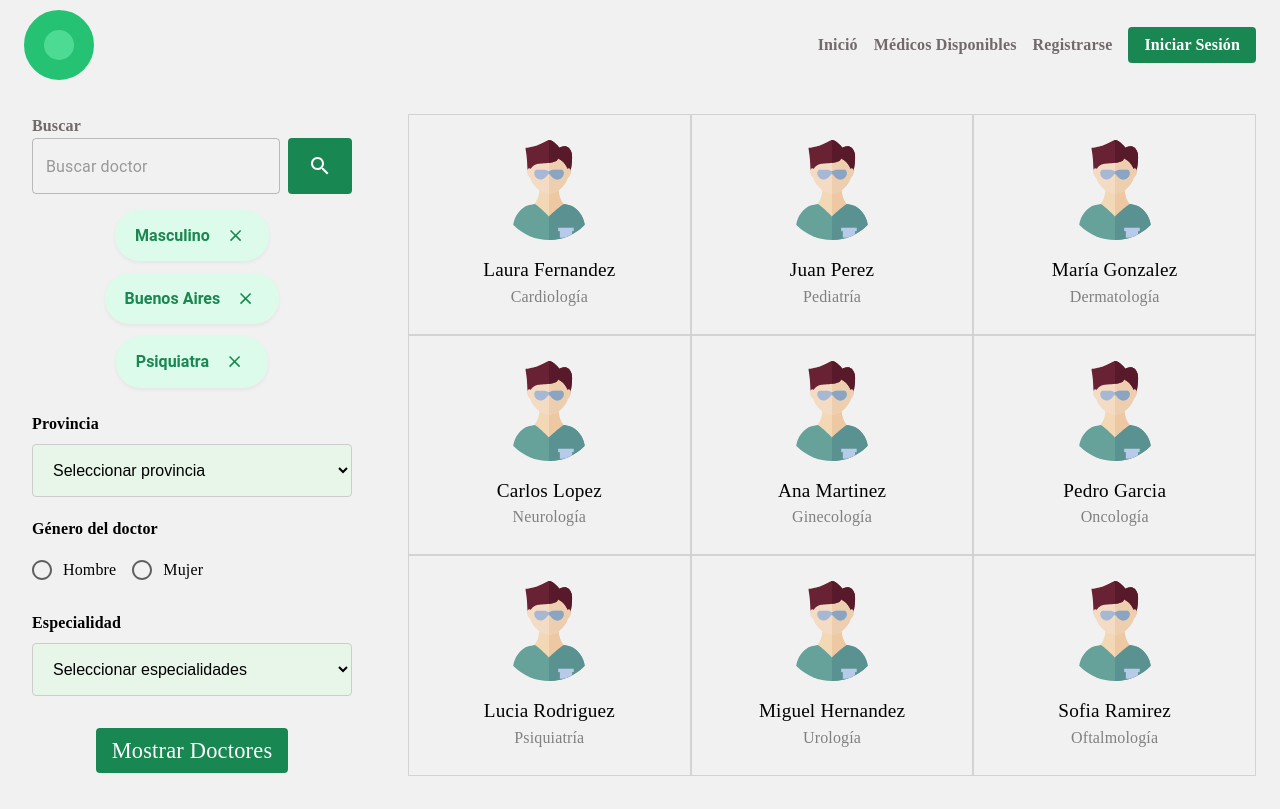
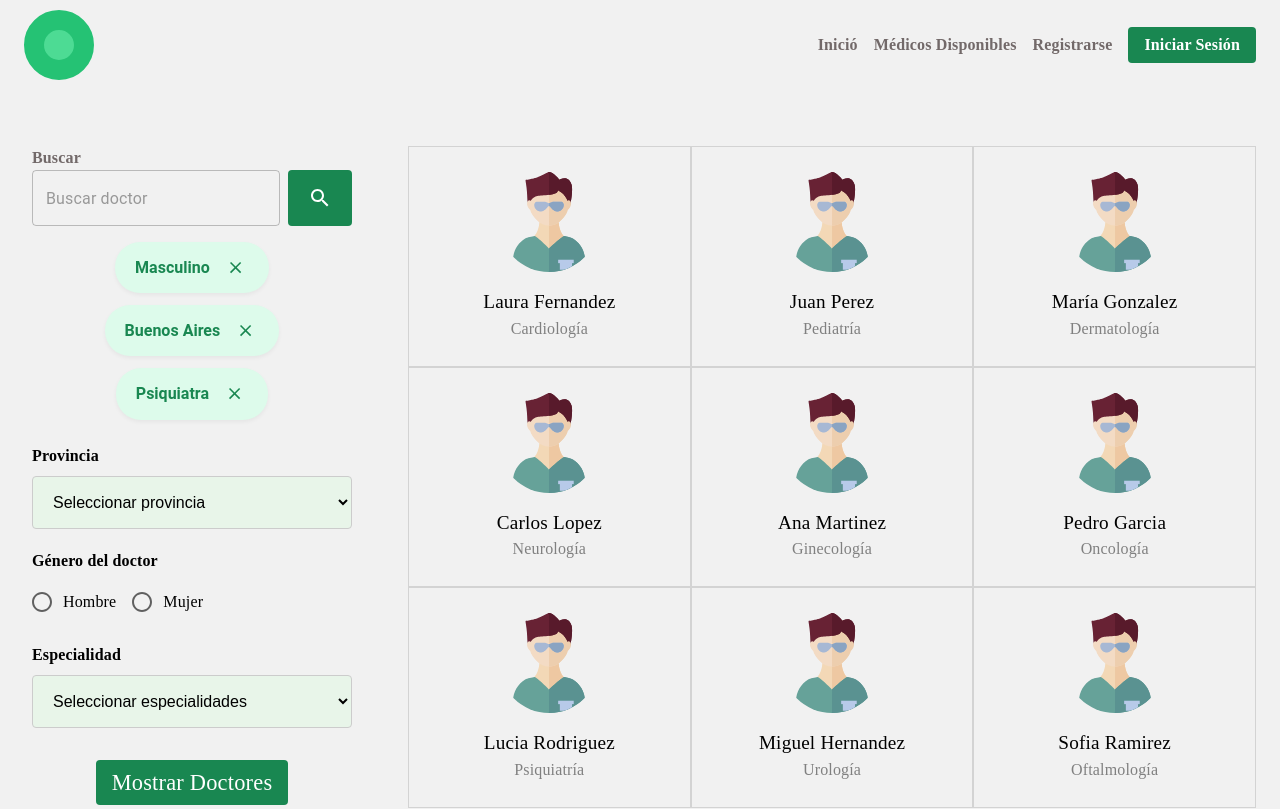
Before and after one commit to fr4ncisx/medicalappointment-nocountry, a React (Vite) app in the folder frontend/: page /medicos-disponibles in a window 1280 px wide. Shown: the top 809 px of the page. Built offline with nearby package versions, Linux system fonts and the light colour scheme; a web font is replaced by a local one; what ajv-errors would draw is missing.

Commit message:
style: se separaron los estilos en un archivo aparte

```diff
--- a/frontend/src/components/sections/MedicosDisponibles/MedicosDisponiblesSection.tsx
+++ b/frontend/src/components/sections/MedicosDisponibles/MedicosDisponiblesSection.tsx
@@ -19,7 +19,7 @@ export const MedicosDisponiblesSection = () => {
 
   return (
     <>
-      <Box sx={{ minHeight: "calc(100vh - 90px)", display: "flex" }}>
+      <Box sx={MedicosDisponiblesStyles.container}>
         {/* Box Izquierdo - Container */}
         <Box sx={MedicosDisponiblesStyles.asideContainer}>
           <SearchBar />
--- a/frontend/src/components/sections/MedicosDisponibles/MedicosDisponiblesStyles.ts
+++ b/frontend/src/components/sections/MedicosDisponibles/MedicosDisponiblesStyles.ts
@@ -1,6 +1,11 @@
-import { SxProps } from "@mui/material";
+import { ObjectStyles } from "@tipos/component";
 
-export const MedicosDisponiblesStyles: Record<string, SxProps> = {
+export const MedicosDisponiblesStyles: ObjectStyles = {
+  container: {
+    marginTop: "2rem",
+    minHeight: "calc(100vh - 90px)",
+    display: "flex"
+  },
   asideContainer: {
     width: "30%",
     padding: "1.5rem 2rem",
```
